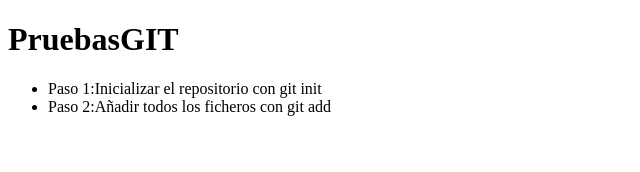
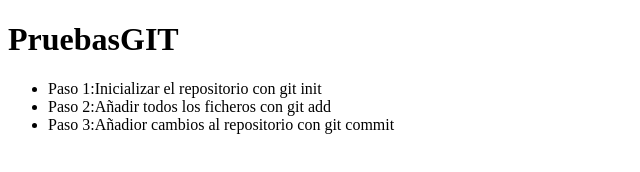
Before and after one commit to davidrochcampos2-jpg/HolaMundo, a plain HTML site: page index.html in a window 1280 px wide. Shown: the whole page, without its empty margins (0-640 px from the left). Drawn offline with Linux system fonts and the light colour scheme.

Commit message:
Añadido Paso 3

```diff
--- a/index.html
+++ b/index.html
@@ -10,6 +10,8 @@
     <ul>
 	<li>Paso 1:Inicializar el repositorio con git init</li>
 	<li>Paso 2:Añadir todos los ficheros con git add</li>
+	<li>Paso 3:Añadior cambios al repositorio con git commit</li>
+
     </ul>
 </body>
 </html>
```
Lines whose indentation alone changed are shown as unchanged.
